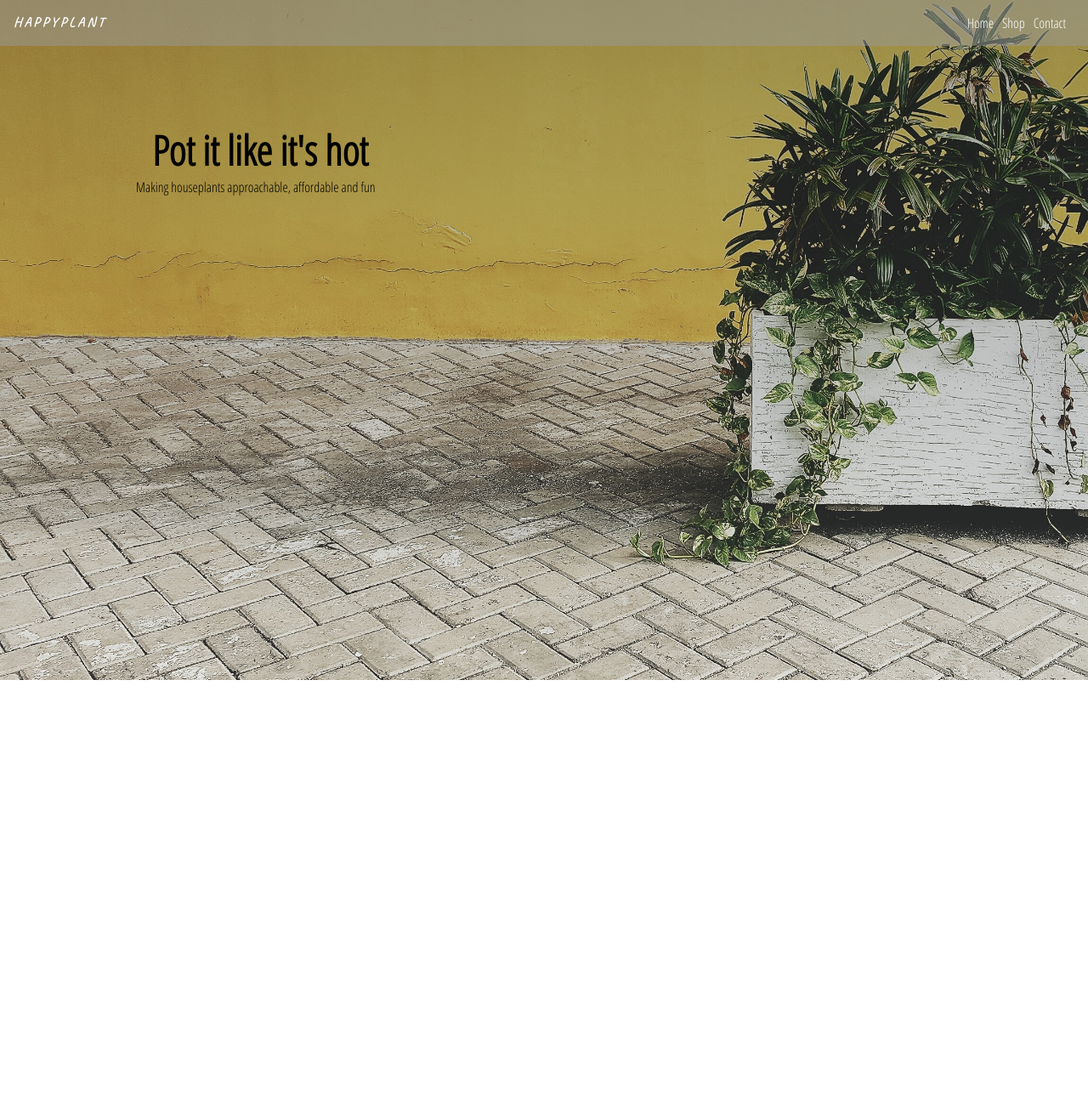
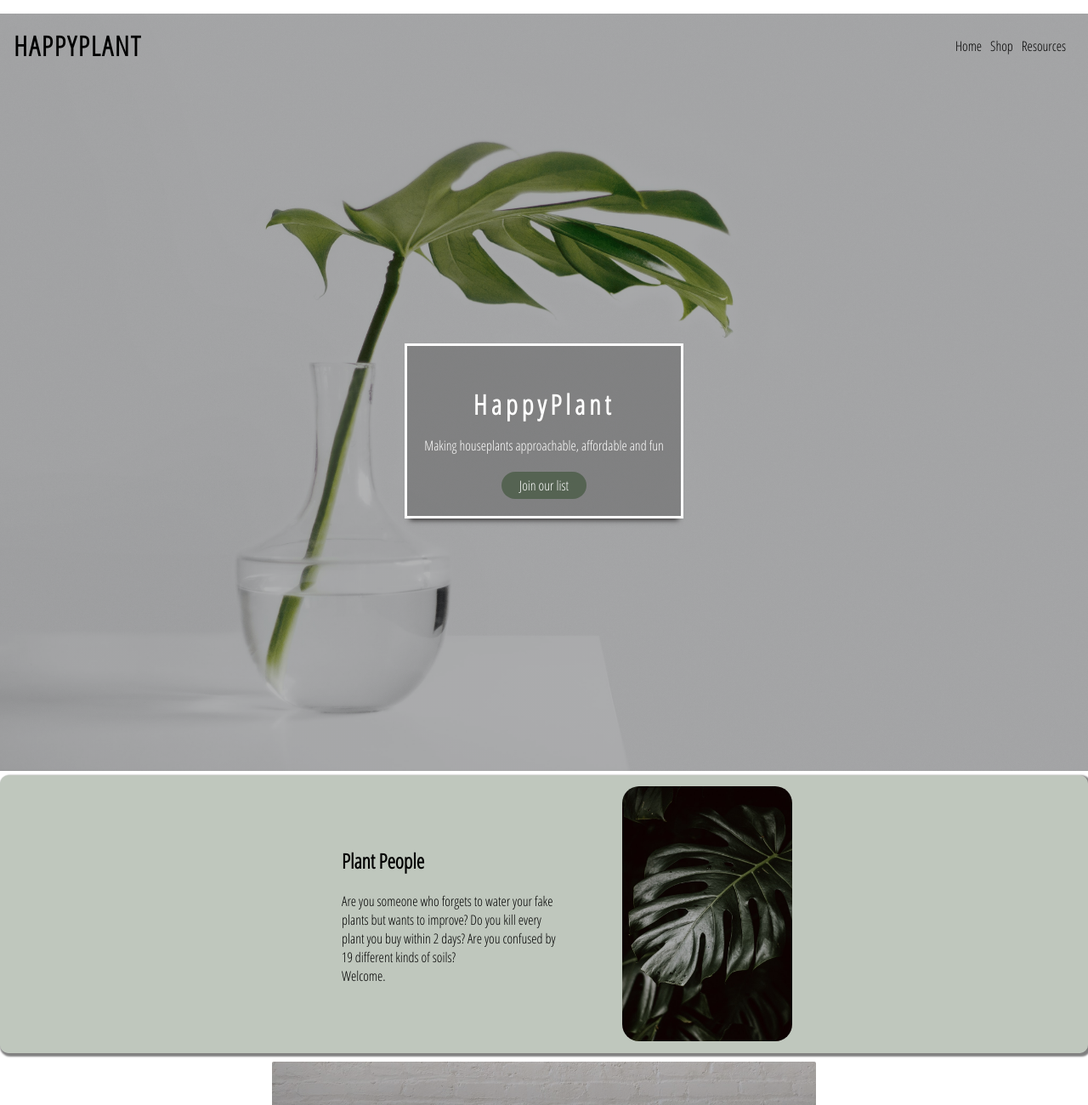
Before and after one commit to elfort2021/cpnt260-a4, a plain HTML site: page index.html in a window 1280 px wide. Shown: the top 1300 px of the page at 85% size. Before the commit the page ends 854 px from the top, so only its background shows below. Drawn offline with Linux system fonts and the light colour scheme.

Commit message:
total revamp because I hate myself

```diff
--- a/css/reset.css
+++ b/css/reset.css
@@ -1,6 +1,15 @@
+
+
 * {
+  box-sizing: border-box;
+
+}
+body {
+
+
   margin: 0;
+  padding: 0;
 
-  font-family: 'Caveat', cursive;
+  /* font-family: 'Caveat', cursive; */
   font-family: 'Open Sans Condensed', sans-serif;
 }
--- a/css/style.css
+++ b/css/style.css
@@ -1,121 +1,293 @@
-* {
-  box-sizing: border-box;
-  margin: 0;
-  padding: 0;
+
+.logo {
+
+  flex: 1 0 auto;
+  font-weight: 700;
+  font-size: 2rem;
+  text-transform: uppercase;
+  letter-spacing: 2px;
+
+}
+
+.nav-links {
+  display: flex;
+  justify-content: space-around;
+  padding: 1rem;
+  transition: all .5s;
+
+}
+
+.nav-links li {
+  display: block;
+  align-content: center;
+  margin-right: 10px;
+  list-style: none;
+  text-decoration: none;
 
 }
 
 
-.hero-section {
+li a {
+  text-decoration: none;
+  color: black;
+}
+
+.nav-links:hover {
+  background-color: rgb(153,153,153, 0.5);
+  color: black;
+  font-weight: bold;
+  cursor: pointer;
+}
+
+.nav-links li a:hover {
+  color: white;
+  font-weight: bold;
+  cursor: pointer;
+}
+li a:visited{
+  text-decoration: none;
+  color: black;
+
+}
+
+/* Hambuger menus. gawd.
+
+.toggle-button {
+  position: absolute;
+  top: .75rem;
+  right: 1rem;
+  display: none;
+  flex-direction: column;
+  justify-content: space-between;
+  width: 30px;
+  height: 21px;
+
+}
+
+.toggle-button .bar {
+  height: 3px;
+  width: 100px;
+  background-color: white;
+  border-radius: 5px;
+
+} */
+
+.hero-page {
+  background-image:linear-gradient(rgba(0, 0, 0, 0.3),rgba(0, 0, 0, 0.3)), url(/assets/images/img3.jpg);
+  background-size: cover;
+  background-repeat: no-repeat;
+  background-position: fixed;
+
+}
+
+.hero {
+  width: 100vw;
   height: 100vh;
+
+  display: flex;
+  justify-content: center;
+  align-items: center;
+
+  text-align: center;
   color: white;
-background-image: linear-gradient(to top, rgba(0, 0, 0, 0), rgba(0, 0, 0, 0.3)),
- url(/assets/images/img1.jpg);
+
+
+  /* background-image: url(/assets/images/img3.jpg);
+  background-size: cover;
   background-repeat: no-repeat;
+  background-position: fixed;
+   */
+
+
+}
+
+.hero-content {
+  border: 3px solid white;
+  -webkit-box-shadow: 0 8px 6px -6px rgb(49, 47, 47);
+	-moz-box-shadow: 0 8px 6px -6px rgb(49, 47, 47);
+  box-shadow: 0 8px 6px -6px rgb(49, 47, 47);
+  padding: 20px;
+  background-color:rgb(49, 47, 47, 0.3);
+}
+
+
+
+
+.hero h1  {
+  font-size: 2rem;
+  margin-bottom: 1rem;
+  text-shadow: 2px 2px 1px gray;
+  letter-spacing: .3rem;
+
+}
+
+.hero p {
+  text-shadow: 1px 1px 2px gray;
+
+}
+
+.hero .button {
+  display: block;
+  width: 100px;
+  /* border: 3px solid black; */
+  background-color: rgb(43, 71, 37, 0.5);
+  padding: 5px;
+  margin-top: 20px;
+  margin-left: auto;
+  margin-right: auto;
+
+  color: white;
+  text-decoration: none;
+  font-size: 1rem;
+
+  border-radius: 20px;
+}
+.hero .button:hover {
+  color: black;
+  cursor: pointer;
+}
+
+/*
+.card-form {
+  display: flex;
+  flex-wrap: wrap;
+
+
+} */
+.card-content {
+  max-height: 50%;
+  width: 100%;
+  background-color: rgb(43, 71, 37, 0.3);
+  display: flex;
+  flex-wrap:wrap;
+  justify-content: center;
+  align-items: center;
+
+  border-radius: 10px;
+  box-shadow: 2px 2px 2px 2px gray;
+  margin: auto;
+  margin-top: 5px;
+  margin-bottom: 10px;
+
+
+}
+.card-text {
+  margin: 5%;
+  max-width: 40ch;
+
+}
+.card-text h4 {
+  font-size: 1rem;
+
+}
+
+.card-content .card-image {
+  width: 200px;
+  max-height: 50vh;
+  border-radius: 20px;
+  margin: 10px;
+}
+
+
+.form-container {
+  max-height: 50vh;
+  display: flex;
+  flex-direction: column;
+  justify-content: flex-end;
+  align-items: center;
+  /* border: 1px solid black;  */
+  border-radius: 2px;
+
+  background-image: linear-gradient(rgba(0, 0, 0, 0.2), rgba(0, 0, 0, 0.5)), url(/assets/images/brick.jpg);
   background-size: cover;
+  background-repeat: no-repeat;
   background-position: center;
+  position: relative;
+  width: 50%;
+
+  max-width: 1000px;
+  margin: 0 auto;
+  padding-top: 20px;
+}
+
+
+.form-container h4 {
+  text-transform: uppercase;
+  font-size: 1.5rem;
+  padding: 1px;
+
+}
+
+
+.form-content {
+  display: flex;
+  flex-direction: column;
+
+  background-color: gray 0.7;
+  padding: 3px;
+  /* border-radius: 20%; */
+
+  max-width: 50%;
+  margin-bottom: 10px;
+
+}
+
+
+.form-action {
+  width: 100%;
+  height: 20%;
+  font-size: 1rem;
+
+}
+button[type="submit"] {
+
+width: 75%;
+margin-top: 10px;
+border-radius: 5px;
+background-color: rgb(43, 71, 37, 0.5);
+
+}
+
+button[type="submit"]:hover {
+  cursor: pointer;
+  background-color: rgba(0, 0, 0, 0.3);
+
+
+}
+
+
+/* .form-container * {
+  box-sizing: border-box;
 
 }
 
 
 
-nav {
-  padding: 1rem;
-  transition: all .5s;
-
-}
-
-nav:hover {
-  background-color: rgb(153,153,153, 0.5)
-}
-
-ul {
-  display: flex;
-  list-style-type: none;
-  text-decoration: none;
-  justify-content: space-around;
-}
-
-.logo {
-  flex: 1 0 auto;
-  font-family: 'Caveat', cursive;
-  font-weight: 700;
-  text-transform: uppercase;
-
-  letter-spacing: 3px;
-}
-
-li {
-  margin-right: 10px;
-}
-
-.nav-link:hover {
-  color: black;
-  font-weight: bold;
-  cursor: pointer;
-}
-
-
-.hero-text {
-  display: flex;
-  flex-direction: column;
-  align-items: center;
-
-  height: 100%;
-  max-width: 95ch;
-
-  font-size: 1.5rem;
-
-}
-
-h1 {
-  display: flex;
-  padding-top: 90px;
-  padding-right: 300px;
-  color: black;
-  font-family: 'Open Sans Condensed', sans-serif;
-  --underline-width: 8;
-  --underline-offset-y: -2px;
-
-  /* text-shadow: 2px 2px gray; */
-}
-
- p {
+ /* p {
   color: black;
   text-align: center;
   font-size: 1rem;
   padding-right: 310px;
 
+ } */
+
+
+.map {
+  display:flex;
+  justify-content: center;
+  margin: 10px;
+  padding: 5px;
+  width: 40%;
 }
 
 
 
+ @media only screen and (max-width: 400px) {
 
-
-
-@media only screen and (max-width: 460px) {
-
-  .hero-section{
-    background-image: url(/assets/images/img2.jpg);
-    height: 100vh;
-    width: 100%;
-
-
-  }
-  nav ul{
+   .nav-links {
      height: 100px;
      flex-direction: column;
      text-align: center;
-    line-height: 1.5rem;
-    text-shadow: black ;
-
-  }
-  .h1 {
-    flex-direction: column;
-    justify-content: space-around;
-    padding-top: 20px;
-    min-width: 30ch;
-
-
+     margin-top: 10px;
    }
   }
--- a/index.html
+++ b/index.html
@@ -10,24 +10,70 @@
 <link href="https://fonts.googleapis.com/css2?family=Caveat:wght@400;700&family=Open+Sans+Condensed:wght@300&display=swap" rel="stylesheet">
 </head>
 
-<div class="hero-section">
+<body>
+<header>
+<!-- Nav Bar -->
+  <div class="hero-page">
     <nav>
-    <ul>
+      <div class="nav-bar">
+      <ul class=nav-links>
         <li class="logo">HappyPlant</li>
-      <li class="nav-link">Home</li>
-      <li class="nav-link">Shop</li>
-      <li class="nav-link">Contact</li>
+        <li><a href="#">Home</a></li>
+        <li><a href="#">Shop</a></li>
+        <li><a href="#">Resources</a></li>
       </ul>
+  </div>
 </nav>
-    <div class="hero-text">
-      <h1 class="header-text">Pot it like it's hot</h1>
-      <p>Making houseplants approachable, affordable and fun</p>
+<!-- Hero Banner -->
+    <section class="hero">
+      <div class="hero-content">
+        <h1>HappyPlant</h1>
+        <p> Making houseplants approachable, affordable and fun</p>
+          <a href="#contact" class="button">Join our list</a>
       </div>
+      </section>
   </div>
+  </header>
+  <main>
 
+  <!-- Content Card -->
+    <section class="card-content">
+      <div class="card-text">
+        <h2>Plant People</h2>
+        <p>Are you someone who forgets to water your fake plants but wants to improve?
+          Do you kill every plant you buy within 2 days?
+          Are you confused by 19 different kinds of soils?
+          <br>Welcome.
+        </p>
+      </div>
+      <img src="/assets/images/monstera.jpg" alt="leaf" class="card-image">
+    </section>
 
+  <!-- Form -->
 
-<body>
+</form>
+  <section class="form-container" id="contact">
+    <h4>Contact Form</h4>
+    <div class="form-content">
+      <form action="https://formspree.io/ellie.forte@hotmail.com" method="POST">
+        <div class="form-action">
+          <label for="Yourname">Name</label>
+          <input type="text" name="yourname" />
+        </div>
+        <div class="form-action">
+          <label for="email"> Email </label>
+          <input type="email" name="_replyto" />
+        </div>
+        <button type="submit">Join!</button>
+      </form>
+    </div>
+  </section>
+
+<footer>
+  <div class="map">
+    <iframe src="https://www.google.com/maps/embed?pb=!1m18!1m12!1m3!1d20080.33328141814!2d-114.04301849999999!3d51.0153792!2m3!1f0!2f0!3f0!3m2!1i1024!2i768!4f13.1!3m3!1m2!1s0x53717a93ec9c5dd1%3A0x4629ea277b25896f!2sInglewood%20Bird%20Sanctuary%20%26%20Nature%20Centre!5e0!3m2!1sen!2sca!4v1612812302339!5m2!1sen!2sca" width="600" height="450" frameborder="0" style="border:0;" allowfullscreen="" aria-hidden="false" tabindex="0"></iframe>
+  </div>
+</footer>
 
 </body>
 </html>
```
Also changed, not shown: assets/images/brick.jpg (added), assets/images/img3.jpg (added), assets/images/monstera.jpg (added), 1 other file. Lines whose indentation alone changed are shown as unchanged.
